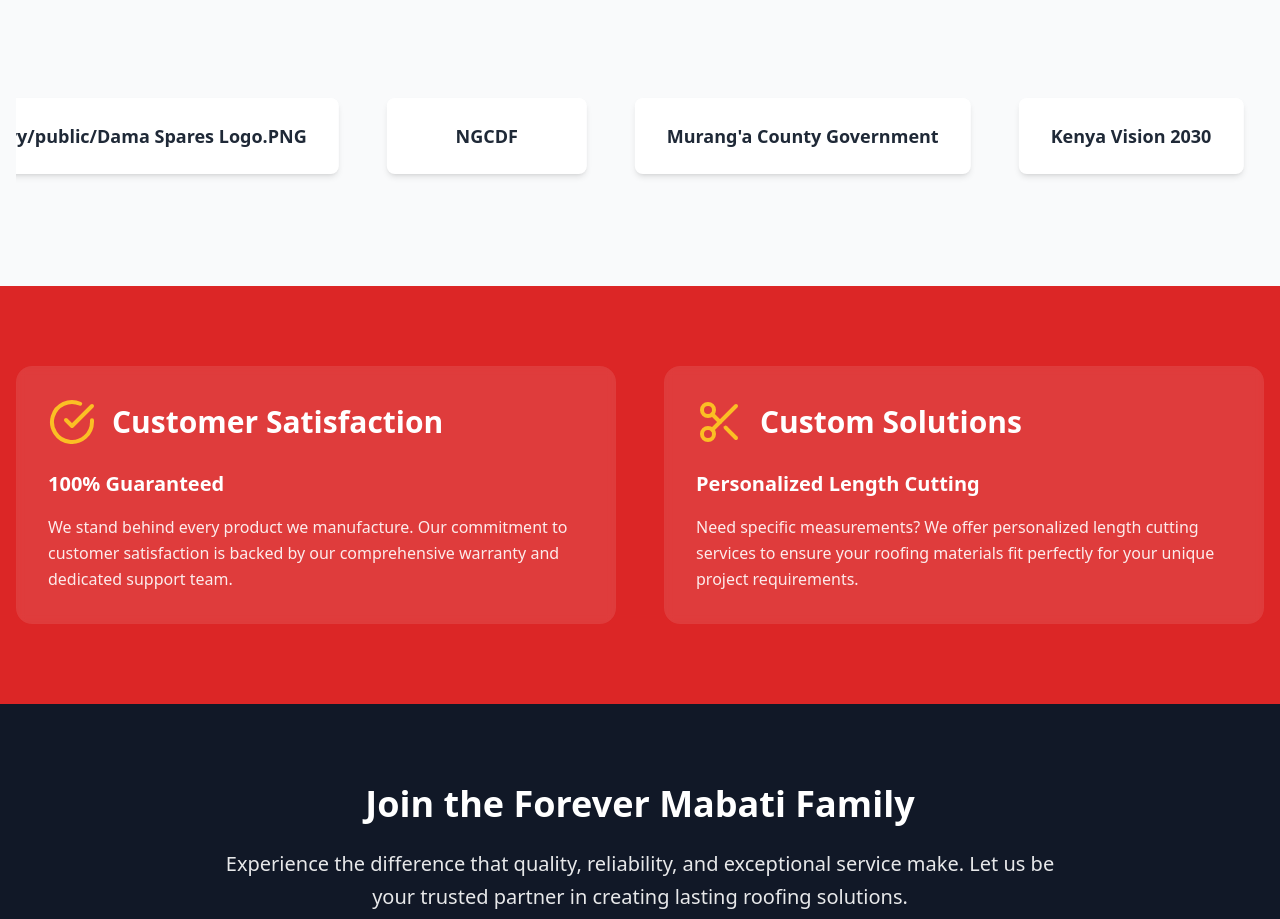
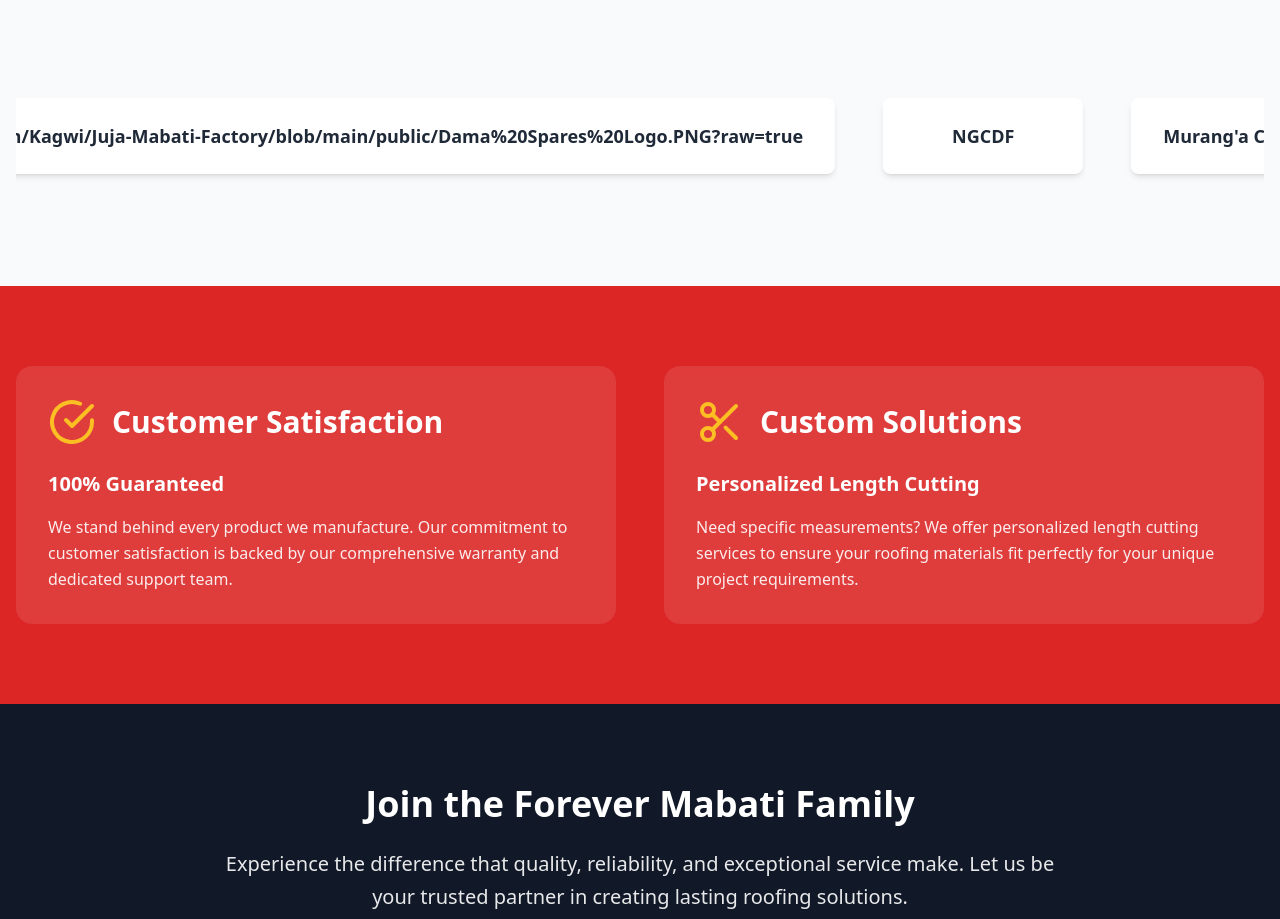
Before and after one commit to Kagwi/Juja-Mabati-Factory, a React (Vite) app: page /brand in a window 1280 px wide. Shown: the part 2725-3644 px from the top of the page. Built offline with nearby package versions, Linux system fonts and the light colour scheme.

Commit message:
Update BrandPage.tsx

```diff
--- a/src/pages/BrandPage.tsx
+++ b/src/pages/BrandPage.tsx
@@ -31,7 +31,7 @@ const BrandPage = () => {
   ];
 
   const partnerLogos = [
-    'Juja-Mabati-Factory/public/Dama Spares Logo.PNG',
+    'https://github.com/Kagwi/Juja-Mabati-Factory/blob/main/public/Dama%20Spares%20Logo.PNG?raw=true',
     'NGCDF',
     'Murang\'a County Government',
     'Kenya Vision 2030',
```
